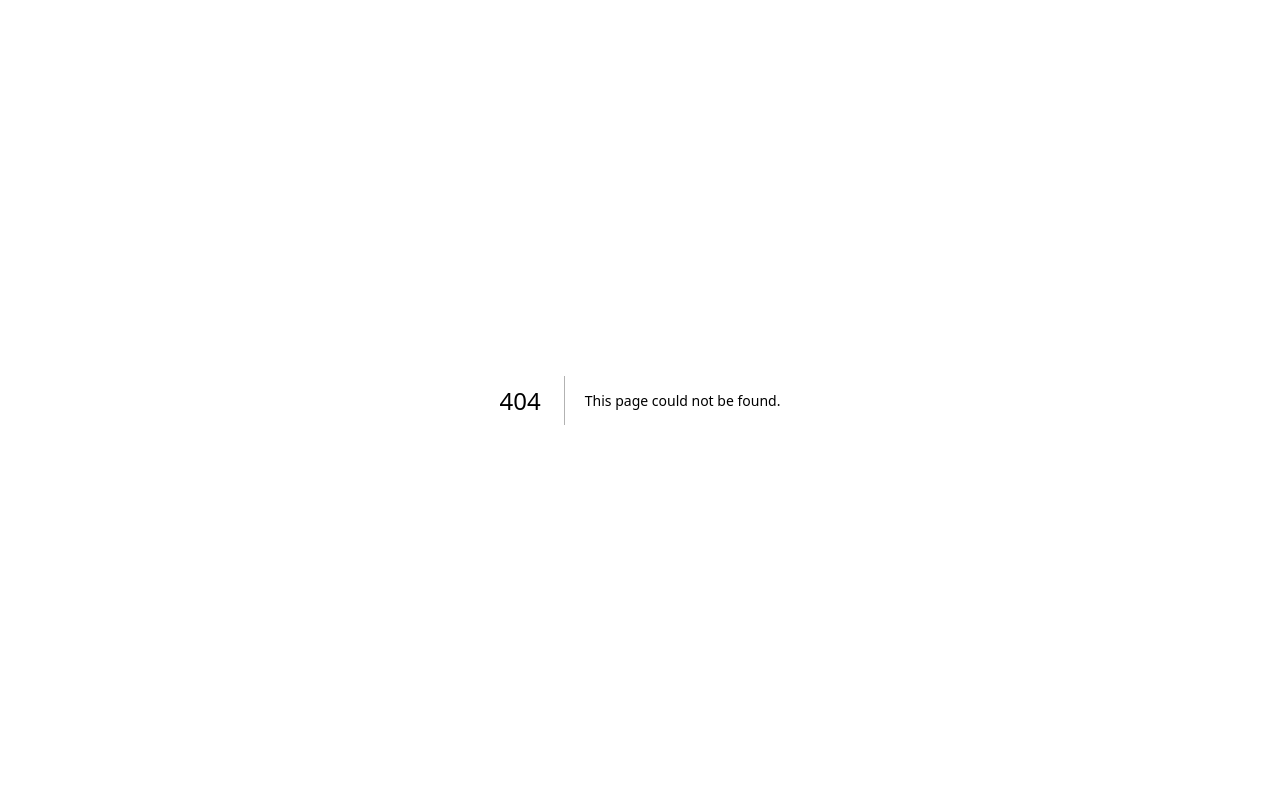
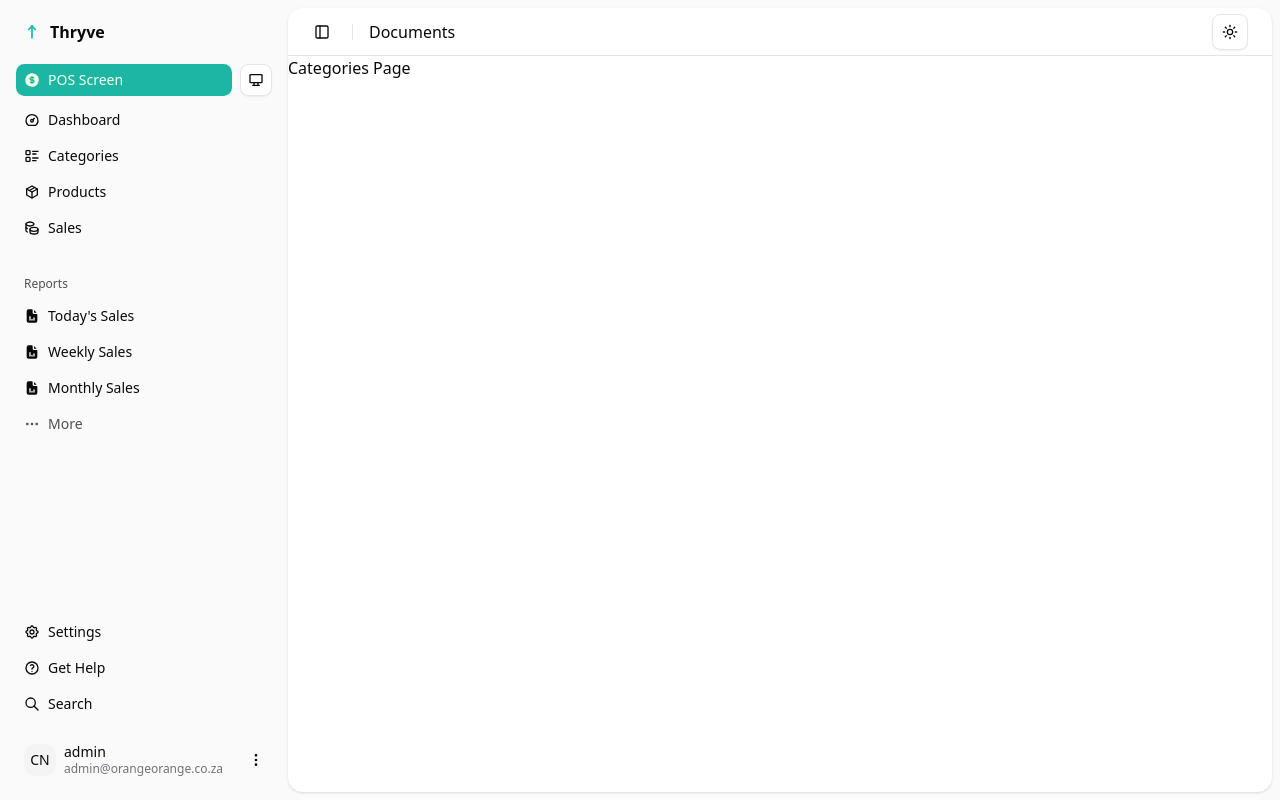
Before and after one commit to MagicFishgit/Thryve, a Next.js app in the folder thryve-frontend/: page /dashboard/categories in a window 1280 px wide. Before the commit this address had no page. Built offline with nearby package versions, Linux system fonts and the light colour scheme.

Commit message:
Added url paths to the rest of the menu options. Also added layout file for sidebar so it is on every page.

```diff
--- /dev/null
+++ b/thryve-frontend/app/dashboard/categories/page.jsx
@@ -0,0 +1,9 @@
+import React from 'react'
+
+const Page = () => {
+  return (
+    <div>Categories Page</div>
+  )
+}
+
+export default Page
--- /dev/null
+++ b/thryve-frontend/app/dashboard/layout.jsx
@@ -0,0 +1,24 @@
+import { AppSidebar } from "@/components/app-sidebar"
+import { SiteHeader } from "@/components/site-header"
+import {
+  SidebarInset,
+  SidebarProvider,
+} from "@/components/ui/sidebar"
+
+export default function Page({children}) {
+  return (
+    <SidebarProvider
+      style={
+        {
+          "--sidebar-width": "calc(var(--spacing) * 72)",
+          "--header-height": "calc(var(--spacing) * 12)"
+        }
+      }>
+      <AppSidebar variant="inset" />
+      <SidebarInset>
+        <SiteHeader />
+        {children}
+      </SidebarInset>
+    </SidebarProvider>
+  );
+}
--- a/thryve-frontend/app/dashboard/page.jsx
+++ b/thryve-frontend/app/dashboard/page.jsx
@@ -1,28 +1,13 @@
-import { AppSidebar } from "@/components/app-sidebar"
-import { ChartAreaInteractive } from "@/components/chart-area-interactive"
-import { DataTable } from "@/components/data-table"
-import { SectionCards } from "@/components/section-cards"
-import { SiteHeader } from "@/components/site-header"
-import {
-  SidebarInset,
-  SidebarProvider,
-} from "@/components/ui/sidebar"
+import { ChartAreaInteractive } from '@/components/chart-area-interactive'
+import { DataTable } from '@/components/data-table'
+import { SectionCards } from '@/components/section-cards'
+import React from 'react'
 
 import data from "./data.json"
 
-export default function Page() {
+const Page = () => {
   return (
-    <SidebarProvider
-      style={
-        {
-          "--sidebar-width": "calc(var(--spacing) * 72)",
-          "--header-height": "calc(var(--spacing) * 12)"
-        }
-      }>
-      <AppSidebar variant="inset" />
-      <SidebarInset>
-        <SiteHeader />
-        <div className="flex flex-1 flex-col">
+    <div className="flex flex-1 flex-col">
           <div className="@container/main flex flex-1 flex-col gap-2">
             <div className="flex flex-col gap-4 py-4 md:gap-6 md:py-6">
               <SectionCards />
@@ -33,7 +18,7 @@ export default function Page() {
             </div>
           </div>
         </div>
-      </SidebarInset>
-    </SidebarProvider>
-  );
+  )
 }
+
+export default Page
--- a/thryve-frontend/components/app-sidebar.jsx
+++ b/thryve-frontend/components/app-sidebar.jsx
@@ -33,7 +33,7 @@ import {
 const data = {
   user: {
     name: "admin",
-    email: "admin@example",
+    email: "admin@orangeorange.co.za",
     avatar: "/avatars/shadcn.jpg",
   },
   navMain: [
@@ -111,34 +111,34 @@ const data = {
   navSecondary: [
     {
       title: "Settings",
-      url: "#",
+      url: "/dashboard/settings",
       icon: IconSettings,
     },
     {
       title: "Get Help",
-      url: "#",
+      url: "/dashboard/help",
       icon: IconHelp,
     },
     {
       title: "Search",
-      url: "#",
+      url: "dashboard/search",
       icon: IconSearch,
     },
   ],
   documents: [
     {
       name: "Today's Sales",
-      url: "#",
+      url: "/dashboard/reports/today",
       icon: IconFileAnalyticsFilled,
     },
     {
       name: "Weekly Sales",
-      url: "#",
+      url: "/dashboard/reports/weekly",
       icon: IconFileAnalyticsFilled,
     },
     {
       name: "Monthly Sales",
-      url: "#",
+      url: "/dashboard/reports/monthly",
       icon: IconFileAnalyticsFilled,
     },
   ],
--- a/thryve-frontend/components/nav-documents.jsx
+++ b/thryve-frontend/components/nav-documents.jsx
@@ -18,6 +18,7 @@ import {
   SidebarMenuItem,
   useSidebar,
 } from "@/components/ui/sidebar"
+import Link from "next/link";
 
 export function NavDocuments({
   items
@@ -38,12 +39,14 @@ export function NavDocuments({
             </SidebarMenuButton>
           </SidebarMenuItem>
         ))}
+        <Link href="/dashboard/reports">
         <SidebarMenuItem>
           <SidebarMenuButton className="text-sidebar-foreground/70">
             <IconDots className="text-sidebar-foreground/70" />
             <span>More</span>
           </SidebarMenuButton>
         </SidebarMenuItem>
+        </Link>
       </SidebarMenu>
     </SidebarGroup>
   );
```
